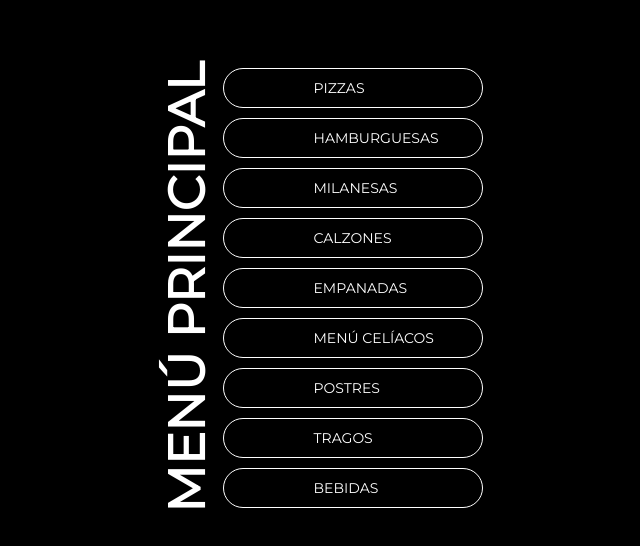
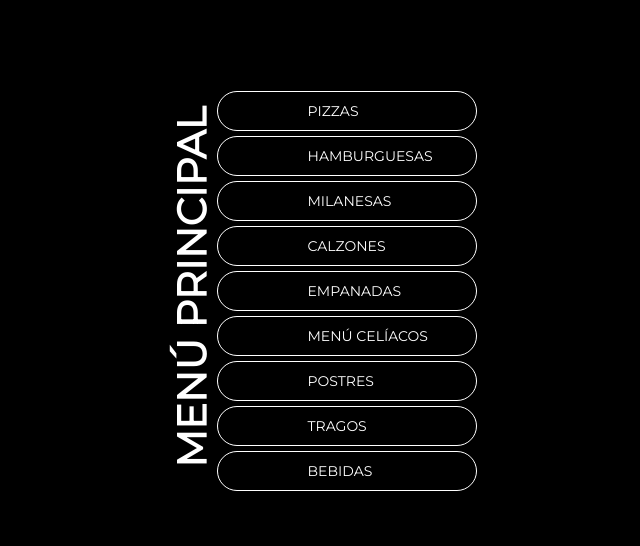
Before and after one commit to claudiodelkahez/menu_lag, a plain HTML site: page menu.html in a window 1280 px wide. Shown: the part 112-658 px from the top of the page, without its empty margins (320-960 px from the left). Drawn offline with Linux system fonts and the light colour scheme.

Commit message:
corregido el bug en el menu principal

```diff
--- a/css/intro.css
+++ b/css/intro.css
@@ -7,6 +7,7 @@ html {
     font-size: 62.5%;
     width: 100%;
     height: 100%;
+
     display: flex;
     justify-content: center;
 }
@@ -15,7 +16,7 @@ body {
     display: flex;
     flex-direction: column;
     justify-content: center;
-align-items: center;
+    align-items: center;
     height: 100%;
     width: 100%;
 
@@ -43,7 +44,6 @@ a {
 }
 .link-entrar {
     width: 200px;
-
 }
 .link-entrar:hover {
     border-bottom: 2px solid #fff;
--- a/css/menu.css
+++ b/css/menu.css
@@ -5,36 +5,39 @@
 }
 html {
     font-size: 62.5%;
+
+    font-family: "Montserrat", sans-serif;
+    width: 100%;
+    height: 100%;
     display: flex;
-    flex-direction: column;
-    align-items: center;
     justify-content: center;
 }
+
 body {
     display: flex;
     flex-direction: column;
     justify-content: center;
-    font-family: "Montserrat", sans-serif;
-    font-size: 1.6rem;
+    align-items: center;
+    height: 100%;
     width: 100%;
-    max-width: 800px;
-    height: 100vh;
+
     background: rgb(0, 0, 0);
 }
-
 
 section {
     background: rgb(0, 0, 0);
     display: flex;
     align-items: center;
     justify-content: center;
+    height: 90%;
+    width: 90%;
 }
 
 .text-container {
     padding: 2px;
 }
 .text-vertical {
-    font-size: 5rem;
+    font-size: 4rem;
     font-weight: 700;
     writing-mode: vertical-lr;
     color: #fff;
@@ -42,6 +45,7 @@ section {
 }
 .botonera {
     height: 100%;
+    max-width: 100%;
     display: flex;
     flex-direction: column;
     justify-content: center;
@@ -58,7 +62,7 @@ section {
     text-decoration: none;
     width: 260px;
 
-    margin: 5px;
+    margin-top: 5px;
     height: 40px;
     border-radius: 50px;
     border: solid 1px #fff;
--- a/menu.html
+++ b/menu.html
@@ -1,5 +1,5 @@
 <!DOCTYPE html>
-<html lang="en">
+<html lang="es">
     <head>
         <meta charset="UTF-8" />
         <meta http-equiv="X-UA-Compatible" content="IE=edge" />
@@ -23,11 +23,7 @@
     </head>
 
     <body>
-        <header>
-
-        </header>
-
-        <section class="container">
+        <section>
             <div class="text-container">
                 <p class="text-vertical">MENÚ PRINCIPAL</p>
             </div>
```
Also changed, not shown: index.html (+4 -1 lines).
